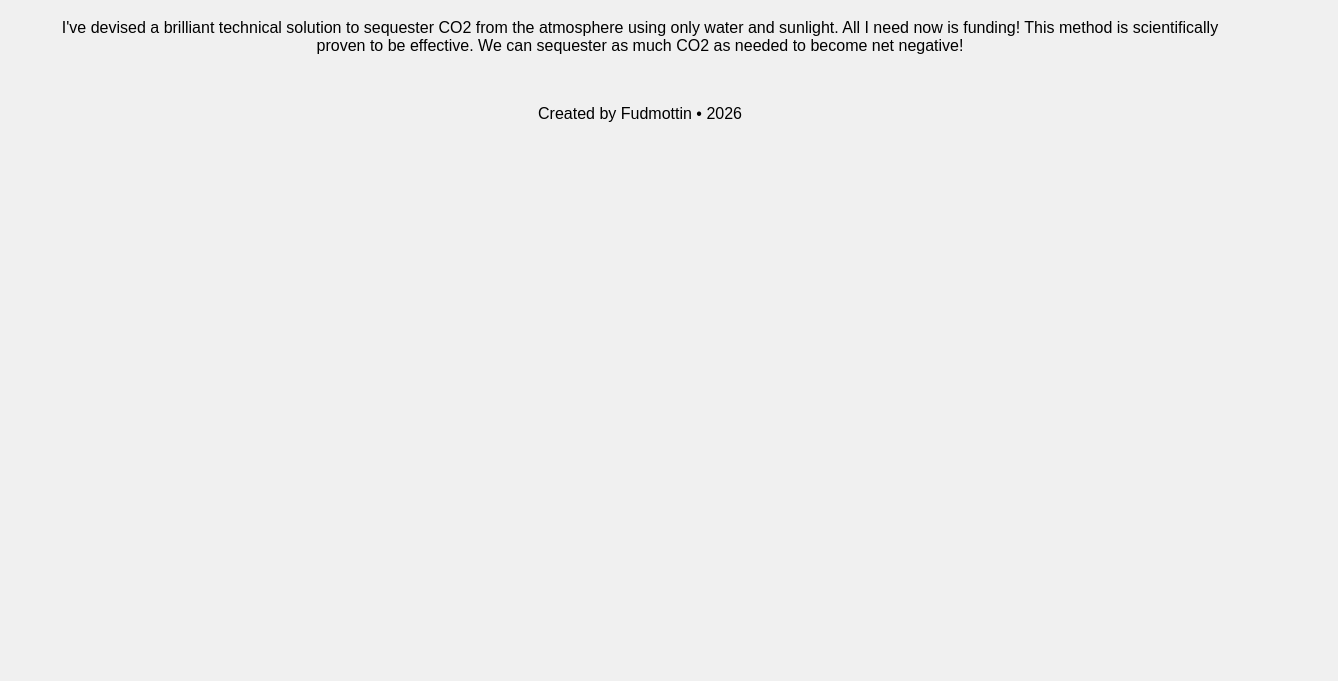
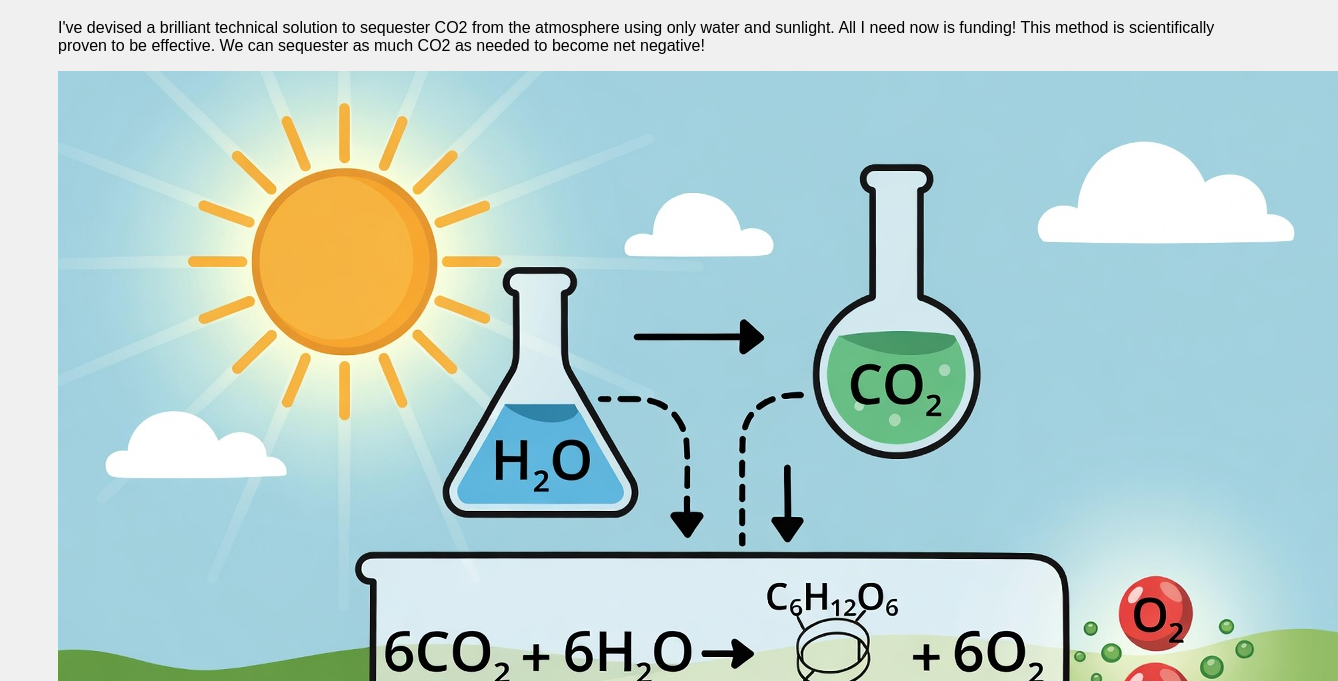
Before and after one commit to Fudmottin/fudmottin.github.io, a plain HTML site: page index.html in a window 1280 px wide. Shown: the part 119-800 px from the top of the page, 1338 px wide, since content can reach past the window. Drawn offline with Linux system fonts and the light colour scheme.

Commit message:
quick fix

```diff
--- a/index.html
+++ b/index.html
@@ -5,8 +5,13 @@
   <meta name="viewport" content="width=device-width, initial-scale=1.0">
   <title>Creating The Future</title>
   <style>
-    body { font-family: Arial, sans-serif; text-align: center; padding: 50px; background: #f0f0f0; }
-    h1 { color: #333; }
+    body { font-family: Arial, sans-serif; text-align: left; padding: 50px; background: #f0f0f0; }
+    h1 { color: #333; text-align: center; }
+    .center-image {
+       display: block;
+       margin-left: auto;
+       margin-right: auto;
+    }
   </style>
 </head>
 <body>
@@ -16,7 +21,7 @@
      This method is scientifically proven to be effective. We can sequester as
      much CO2 as needed to become net negative!</p>
   <p>
-  <img href="/assets/image-5.jpg" align="center" />
+  <img src="/assets/image-5.jpg" alt="CO2 + H2O + Photons = Energy!" class="center-image">
   </p>
   <p>Created by Fudmottin • 2026</p>
 </body>
```
